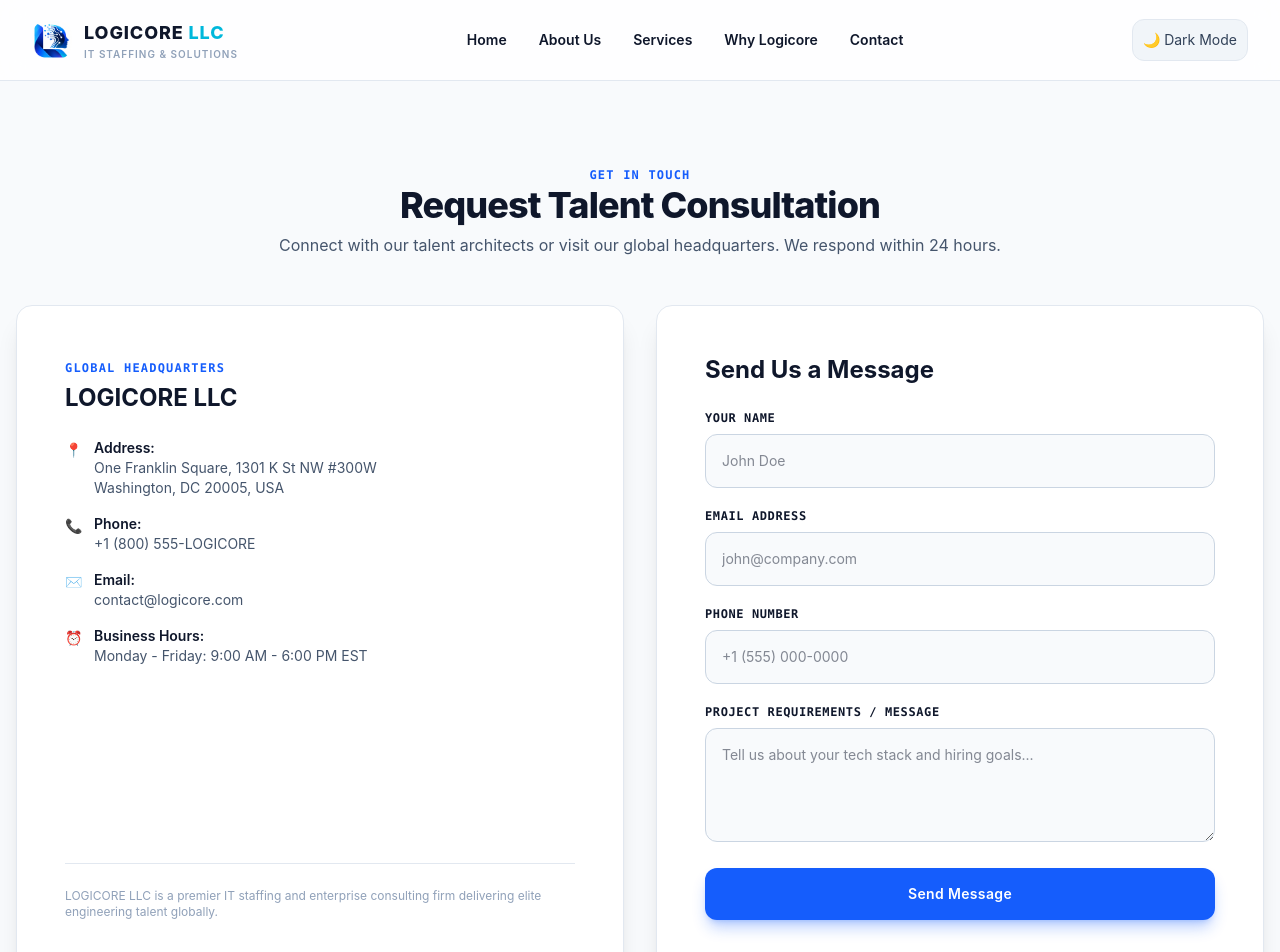
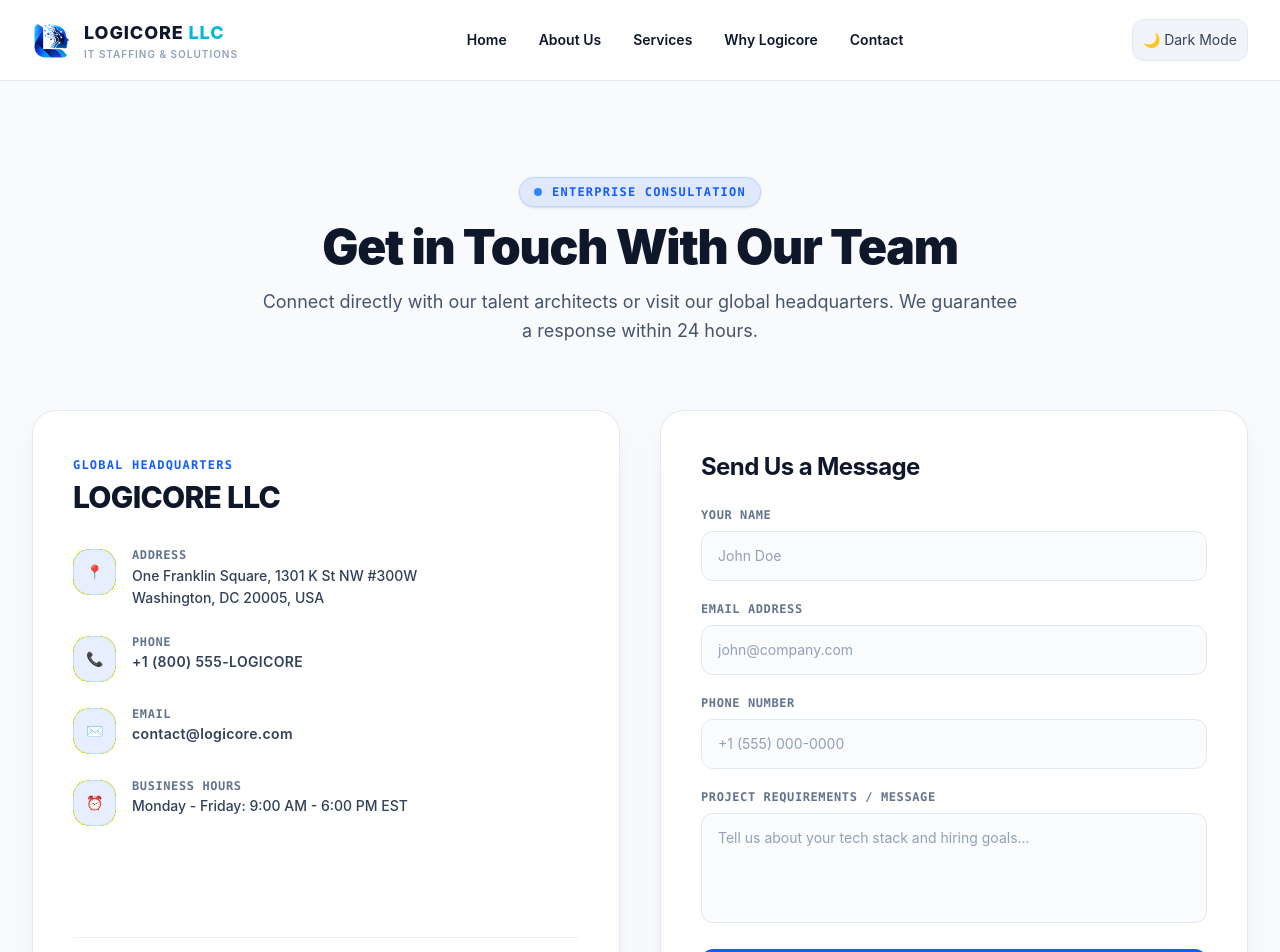
Before and after one commit to GaneshNalamasa/Logicore, a React (Vite) app: page /contact in a window 1280 px wide. Shown: the top 952 px of the page. Built offline with nearby package versions, Linux system fonts and the light colour scheme; the HTML template or start-up script is replaced by a standard one.

Commit message:
Update configuration for deployment

```diff
--- a/src/pages/Contact.jsx
+++ b/src/pages/Contact.jsx
@@ -29,143 +29,163 @@ export default function Contact({ darkMode }) {
   };
 
   return (
-    <div className={`max-w-7xl mx-auto px-4 py-20 transition-colors duration-300 ${darkMode ? 'text-slate-100' : 'text-slate-900'}`}>
+    <div className={`relative min-h-screen max-w-7xl mx-auto px-4 sm:px-6 lg:px-8 py-16 sm:py-24 transition-colors duration-300 ${darkMode ? 'text-slate-100' : 'text-slate-900'}`}>
+
+      {/* Refined Ambient Background Glow */}
+      <div className="absolute top-20 left-1/2 -translate-x-1/2 w-[700px] h-[400px] bg-blue-600/15 blur-[140px] rounded-full pointer-events-none -z-10" />
 
       {/* Header */}
-      <div className="space-y-2 mb-12 text-center max-w-3xl mx-auto">
-        <span className="text-xs font-mono font-bold uppercase tracking-widest text-blue-600 dark:text-blue-400">
-          Get in Touch
-        </span>
-        <h2 className="text-3xl sm:text-4xl font-extrabold tracking-tight">Request Talent Consultation</h2>
-        <p className={`text-sm sm:text-base ${darkMode ? 'text-slate-400' : 'text-slate-600'}`}>
-          Connect with our talent architects or visit our global headquarters. We respond within 24 hours.
+      <div className="space-y-4 mb-16 text-center max-w-3xl mx-auto">
+        <div className="inline-flex items-center space-x-2.5 px-3.5 py-1.5 rounded-full bg-blue-600/10 border border-blue-500/20 text-blue-600 dark:text-blue-400 text-xs font-mono font-semibold uppercase tracking-widest shadow-sm">
+          <span className="w-2 h-2 rounded-full bg-blue-500 animate-pulse"></span>
+          <span>Enterprise Consultation</span>
+        </div>
+        <h2 className="text-3xl sm:text-5xl font-black tracking-tight font-sans">Get in Touch With Our Team</h2>
+        <p className={`text-base sm:text-lg leading-relaxed ${darkMode ? 'text-slate-400' : 'text-slate-600'}`}>
+          Connect directly with our talent architects or visit our global headquarters. We guarantee a response within 24 hours.
         </p>
       </div>
 
       {/* Two Column Grid: Left Headquarters Box & Right Contact Form Box */}
-      <div className="grid grid-cols-1 lg:grid-cols-2 gap-8 mb-12">
+      <div className="grid grid-cols-1 lg:grid-cols-2 gap-8 lg:gap-10 mb-12">
 
         {/* Left Box: Company Headquarters Info */}
-        <div className={`p-8 sm:p-12 rounded-2xl border transition-all flex flex-col justify-between ${darkMode ? 'bg-[#111827] border-slate-800/80 shadow-2xl' : 'bg-white border-slate-200 shadow-xl'}`}>
-          <div className="space-y-6">
+        <div className={`p-8 sm:p-10 rounded-3xl border transition-all flex flex-col justify-between ${darkMode ? 'bg-[#0b1329] border-slate-800 shadow-2xl shadow-black/50' : 'bg-white border-slate-200/90 shadow-xl shadow-slate-200/50'}`}>
+          <div className="space-y-8">
             <div>
               <span className="text-xs font-mono font-bold uppercase tracking-widest text-blue-600 dark:text-blue-400">
                 Global Headquarters
               </span>
-              <h3 className="text-2xl font-bold mt-1">LOGICORE LLC</h3>
+              <h3 className="text-3xl font-extrabold tracking-tight mt-1">LOGICORE LLC</h3>
             </div>
 
-            <div className="space-y-4 text-sm">
-              <div className="flex items-start space-x-3">
-                <span className="text-blue-500 font-bold mt-0.5">📍</span>
+            <div className="space-y-6 text-sm">
+              <div className="flex items-start space-x-4 group">
+                <div className="p-3 rounded-2xl bg-blue-600/10 text-blue-600 dark:text-blue-400 font-bold shrink-0 mt-0.5 border border-blue-500/20 group-hover:scale-105 transition-transform">
+                  📍
+                </div>
                 <div>
-                  <strong className="block font-semibold">Address:</strong>
-                  <span className={`${darkMode ? 'text-slate-400' : 'text-slate-600'}`}>
+                  <strong className="block font-mono text-xs uppercase tracking-wider text-slate-500 dark:text-slate-400 mb-0.5">Address</strong>
+                  <span className={`${darkMode ? 'text-slate-300' : 'text-slate-700'} leading-relaxed block font-medium`}>
                     One Franklin Square, 1301 K St NW #300W<br />
                     Washington, DC 20005, USA
                   </span>
                 </div>
               </div>
 
-              <div className="flex items-start space-x-3">
-                <span className="text-blue-500 font-bold mt-0.5">📞</span>
+              <div className="flex items-start space-x-4 group">
+                <div className="p-3 rounded-2xl bg-blue-600/10 text-blue-600 dark:text-blue-400 font-bold shrink-0 mt-0.5 border border-blue-500/20 group-hover:scale-105 transition-transform">
+                  📞
+                </div>
                 <div>
-                  <strong className="block font-semibold">Phone:</strong>
-                  <span className={`${darkMode ? 'text-slate-400' : 'text-slate-600'}`}>+1 (800) 555-LOGICORE</span>
+                  <strong className="block font-mono text-xs uppercase tracking-wider text-slate-500 dark:text-slate-400 mb-0.5">Phone</strong>
+                  <span className={`${darkMode ? 'text-slate-300' : 'text-slate-700'} font-semibold tracking-wide`}>+1 (800) 555-LOGICORE</span>
                 </div>
               </div>
 
-              <div className="flex items-start space-x-3">
-                <span className="text-blue-500 font-bold mt-0.5">✉️</span>
+              <div className="flex items-start space-x-4 group">
+                <div className="p-3 rounded-2xl bg-blue-600/10 text-blue-600 dark:text-blue-400 font-bold shrink-0 mt-0.5 border border-blue-500/20 group-hover:scale-105 transition-transform">
+                  ✉️
+                </div>
                 <div>
-                  <strong className="block font-semibold">Email:</strong>
-                  <span className={`${darkMode ? 'text-slate-400' : 'text-slate-600'}`}>contact@logicore.com</span>
+                  <strong className="block font-mono text-xs uppercase tracking-wider text-slate-500 dark:text-slate-400 mb-0.5">Email</strong>
+                  <span className={`${darkMode ? 'text-slate-300' : 'text-slate-700'} font-semibold tracking-wide`}>contact@logicore.com</span>
                 </div>
               </div>
 
-              <div className="flex items-start space-x-3">
-                <span className="text-blue-500 font-bold mt-0.5">⏰</span>
+              <div className="flex items-start space-x-4 group">
+                <div className="p-3 rounded-2xl bg-blue-600/10 text-blue-600 dark:text-blue-400 font-bold shrink-0 mt-0.5 border border-blue-500/20 group-hover:scale-105 transition-transform">
+                  ⏰
+                </div>
                 <div>
-                  <strong className="block font-semibold">Business Hours:</strong>
-                  <span className={`${darkMode ? 'text-slate-400' : 'text-slate-600'}`}>Monday - Friday: 9:00 AM - 6:00 PM EST</span>
+                  <strong className="block font-mono text-xs uppercase tracking-wider text-slate-500 dark:text-slate-400 mb-0.5">Business Hours</strong>
+                  <span className={`${darkMode ? 'text-slate-300' : 'text-slate-700'} font-medium`}>Monday - Friday: 9:00 AM - 6:00 PM EST</span>
                 </div>
               </div>
             </div>
           </div>
 
-          <div className="mt-8 pt-6 border-t border-slate-200 dark:border-slate-800">
-            <p className={`text-xs ${darkMode ? 'text-slate-500' : 'text-slate-400'}`}>
+          <div className="mt-8 pt-6 border-t border-slate-200/60 dark:border-slate-800">
+            <p className={`text-xs leading-relaxed font-normal ${darkMode ? 'text-slate-400' : 'text-slate-500'}`}>
               LOGICORE LLC is a premier IT staffing and enterprise consulting firm delivering elite engineering talent globally.
             </p>
           </div>
         </div>
 
         {/* Right Box: Contact Form */}
-        <div className={`p-8 sm:p-12 rounded-2xl border transition-all ${darkMode ? 'bg-[#111827] border-slate-800/80 shadow-2xl' : 'bg-white border-slate-200 shadow-xl'}`}>
-          <h3 className="text-2xl font-bold mb-6">Send Us a Message</h3>
+        <div className={`p-8 sm:p-10 rounded-3xl border transition-all ${darkMode ? 'bg-[#0b1329] border-slate-800 shadow-2xl shadow-black/50' : 'bg-white border-slate-200/90 shadow-xl shadow-slate-200/50'}`}>
+          <h3 className="text-2xl font-bold mb-6 tracking-tight">Send Us a Message</h3>
 
           <form onSubmit={handleSubmit} className="space-y-5">
             <div>
-              <label className="block text-xs font-mono font-semibold uppercase tracking-wider mb-2">Your Name</label>
+              <label className="block text-xs font-mono font-semibold uppercase tracking-wider mb-2 text-slate-500 dark:text-slate-400">Your Name</label>
               <input
                 type="text"
                 name="name"
                 required
                 placeholder="John Doe"
-                className={`w-full p-4 rounded-xl border text-sm transition-all outline-none ${darkMode ? 'bg-slate-900 border-slate-800 focus:border-blue-500 text-white' : 'bg-slate-50 border-slate-300 focus:border-blue-600 text-slate-900'}`}
+                className={`w-full px-4 py-3.5 rounded-xl border text-sm transition-all outline-none ${darkMode ? 'bg-[#070d1e] border-slate-800 focus:border-blue-500 focus:ring-2 focus:ring-blue-500/20 text-white placeholder-slate-600' : 'bg-slate-50/80 border-slate-200 focus:border-blue-600 focus:ring-2 focus:ring-blue-600/20 text-slate-900 placeholder-slate-400'}`}
               />
             </div>
 
             <div>
-              <label className="block text-xs font-mono font-semibold uppercase tracking-wider mb-2">Email Address</label>
+              <label className="block text-xs font-mono font-semibold uppercase tracking-wider mb-2 text-slate-500 dark:text-slate-400">Email Address</label>
               <input
                 type="email"
                 name="email"
                 required
                 placeholder="john@company.com"
-                className={`w-full p-4 rounded-xl border text-sm transition-all outline-none ${darkMode ? 'bg-slate-900 border-slate-800 focus:border-blue-500 text-white' : 'bg-slate-50 border-slate-300 focus:border-blue-600 text-slate-900'}`}
+                className={`w-full px-4 py-3.5 rounded-xl border text-sm transition-all outline-none ${darkMode ? 'bg-[#070d1e] border-slate-800 focus:border-blue-500 focus:ring-2 focus:ring-blue-500/20 text-white placeholder-slate-600' : 'bg-slate-50/80 border-slate-200 focus:border-blue-600 focus:ring-2 focus:ring-blue-600/20 text-slate-900 placeholder-slate-400'}`}
               />
             </div>
 
             <div>
-              <label className="block text-xs font-mono font-semibold uppercase tracking-wider mb-2">Phone Number</label>
+              <label className="block text-xs font-mono font-semibold uppercase tracking-wider mb-2 text-slate-500 dark:text-slate-400">Phone Number</label>
               <input
                 type="tel"
                 name="phone"
                 required
                 placeholder="+1 (555) 000-0000"
-                className={`w-full p-4 rounded-xl border text-sm transition-all outline-none ${darkMode ? 'bg-slate-900 border-slate-800 focus:border-blue-500 text-white' : 'bg-slate-50 border-slate-300 focus:border-blue-600 text-slate-900'}`}
+                className={`w-full px-4 py-3.5 rounded-xl border text-sm transition-all outline-none ${darkMode ? 'bg-[#070d1e] border-slate-800 focus:border-blue-500 focus:ring-2 focus:ring-blue-500/20 text-white placeholder-slate-600' : 'bg-slate-50/80 border-slate-200 focus:border-blue-600 focus:ring-2 focus:ring-blue-600/20 text-slate-900 placeholder-slate-400'}`}
               />
             </div>
 
             <div>
-              <label className="block text-xs font-mono font-semibold uppercase tracking-wider mb-2">Project Requirements / Message</label>
+              <label className="block text-xs font-mono font-semibold uppercase tracking-wider mb-2 text-slate-500 dark:text-slate-400">Project Requirements / Message</label>
               <textarea
                 name="message"
                 rows="4"
                 required
                 placeholder="Tell us about your tech stack and hiring goals..."
-                className={`w-full p-4 rounded-xl border text-sm transition-all outline-none ${darkMode ? 'bg-slate-900 border-slate-800 focus:border-blue-500 text-white' : 'bg-slate-50 border-slate-300 focus:border-blue-600 text-slate-900'}`}
+                className={`w-full px-4 py-3.5 rounded-xl border text-sm transition-all outline-none resize-none ${darkMode ? 'bg-[#070d1e] border-slate-800 focus:border-blue-500 focus:ring-2 focus:ring-blue-500/20 text-white placeholder-slate-600' : 'bg-slate-50/80 border-slate-200 focus:border-blue-600 focus:ring-2 focus:ring-blue-600/20 text-slate-900 placeholder-slate-400'}`}
               ></textarea>
             </div>
 
             <button
               type="submit"
               disabled={loading}
-              className="w-full py-4 rounded-xl font-semibold text-sm tracking-wide bg-blue-600 hover:bg-blue-500 text-white shadow-lg shadow-blue-600/30 transition-all disabled:opacity-50"
+              className="w-full py-4 rounded-xl font-bold text-sm tracking-wide bg-blue-600 hover:bg-blue-500 text-white shadow-xl shadow-blue-600/30 hover:shadow-blue-600/50 transition-all disabled:opacity-50 active:scale-[0.99]"
             >
-              {loading ? 'Sending Request...' : 'Send Message'}
+              {loading ? (
+                <span className="inline-flex items-center space-x-2">
+                  <svg className="animate-spin -ml-1 mr-2 h-4 w-4 text-white" fill="none" viewBox="0 0 24 24">
+                    <circle className="opacity-25" cx="12" cy="12" r="10" stroke="currentColor" strokeWidth="4"></circle>
+                    <path className="opacity-75" fill="currentColor" d="M4 12a8 8 0 018-8V0C5.373 0 0 5.373 0 12h4zm2 5.291A7.962 7.962 0 014 12H0c0 3.042 1.135 5.824 3 7.938l3-2.647z"></path>
+                  </svg>
+                  <span>Sending Request...</span>
+                </span>
+              ) : 'Send Message'}
             </button>
 
             {status === 'SUCCESS' && (
-              <div className="p-4 rounded-xl bg-green-500/10 border border-green-500/25 text-green-500 text-sm font-medium text-center">
-                Thank you! Your message has been sent directly to our team.
+              <div className="p-4 rounded-xl bg-emerald-500/10 border border-emerald-500/30 text-emerald-500 text-sm font-medium text-center animate-fade-in">
+                ✨ Thank you! Your message has been sent directly to our team.
               </div>
             )}
 
             {status === 'ERROR' && (
-              <div className="p-4 rounded-xl bg-red-500/10 border border-red-500/25 text-red-500 text-sm font-medium text-center">
-                Oops! Something went wrong. Please try again or email us directly.
+              <div className="p-4 rounded-xl bg-rose-500/10 border border-rose-500/30 text-rose-500 text-sm font-medium text-center animate-fade-in">
+                ⚠️ Oops! Something went wrong. Please try again or email us directly.
               </div>
             )}
           </form>
@@ -174,25 +194,25 @@ export default function Contact({ darkMode }) {
       </div>
 
       {/* Live Tracking Map Section */}
-      <div className={`p-6 sm:p-8 rounded-2xl border transition-all ${darkMode ? 'bg-[#111827] border-slate-800/80 shadow-2xl' : 'bg-white border-slate-200 shadow-xl'}`}>
+      <div className={`p-6 sm:p-10 rounded-3xl border transition-all ${darkMode ? 'bg-[#0b1329] border-slate-800 shadow-2xl shadow-black/50' : 'bg-white border-slate-200/90 shadow-xl shadow-slate-200/50'}`}>
         <div className="mb-6 flex flex-col sm:flex-row sm:items-center sm:justify-between gap-4">
           <div>
             <span className="text-xs font-mono font-bold uppercase tracking-widest text-blue-600 dark:text-blue-400">
               Live Location Tracking
             </span>
-            <h3 className="text-2xl font-bold mt-1">Our Washington, DC Headquarters Map</h3>
+            <h3 className="text-2xl font-bold mt-1 tracking-tight">Our Washington, DC Headquarters Map</h3>
           </div>
           <a
             href="https://maps.google.com/?q=1301+K+St+NW+Washington+DC+20005"
             target="_blank"
             rel="noopener noreferrer"
-            className="inline-flex items-center justify-center px-4 py-2 rounded-xl text-xs font-semibold bg-blue-600/10 text-blue-600 dark:text-blue-400 hover:bg-blue-600/20 transition-all"
+            className="inline-flex items-center justify-center px-4 py-2.5 rounded-xl text-xs font-semibold bg-blue-600/10 text-blue-600 dark:text-blue-400 hover:bg-blue-600/20 border border-blue-500/20 transition-all"
           >
             Open in Google Maps ↗
           </a>
         </div>
 
-        <div className="w-full h-[400px] rounded-xl overflow-hidden border border-slate-200 dark:border-slate-800">
+        <div className="w-full h-[400px] rounded-2xl overflow-hidden border border-slate-200/80 dark:border-slate-800 shadow-inner">
           <iframe
             title="LOGICORE LLC Headquarters Location"
             src="https://www.google.com/maps/embed?pb=!1m18!1m12!1m3!1d3105.1500342217643!2d-77.0322449234698!3d38.90264!2m3!1f0!2f0!3f0!3m2!1i1024!2i768!4f13.1!3m3!1m2!1s0x89b7b7be5a73e6a7%3A0x8670bfa3f80c6553!2s1301%20K%20St%20NW%2C%20Washington%2C%20DC%2020005%2C%20USA!5e0!3m2!1sen!2sus!4v1700000000000!5m2!1sen!2sus"
```
Also changed, not shown: src/components/Navbar.jsx (+23 -18 lines).
